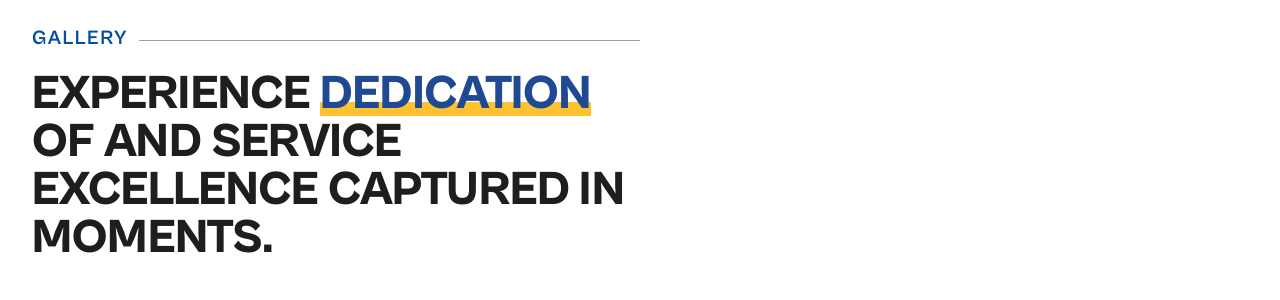
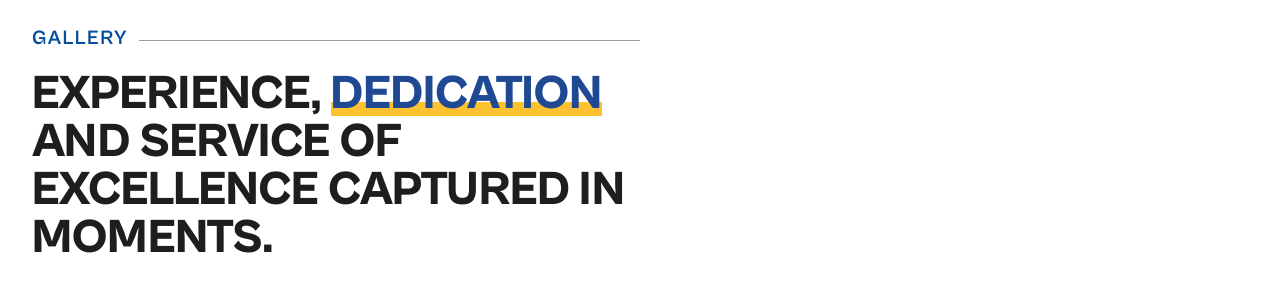
Before and after one commit to dibyawebtuned/sydneycar, a Next.js app: page /gallery in a window 1280 px wide. Shown: the part 165-465 px from the top of the page. Built offline with nearby package versions, Linux system fonts and the light colour scheme.

Commit message:
Fix: Gallery sub-heading

```diff
--- a/app/gallery/page.tsx
+++ b/app/gallery/page.tsx
@@ -95,13 +95,13 @@ export default function QuiltedImageList() {
                         <span className="w-full h-px bg-[#9F9F9F] mb-1.5"></span>
                     </div>
                     <h1 className="uppercase text-[#1e1e1e] text-3xl sm:text-4xl lg:text-5xl font-cabinet font-extrabold mt-2">
-                        Experience{" "}
+                        Experience,{" "}
                         <span className="relative inline-block">
                             <span className="absolute left-0 bottom-0.5 w-full h-3 sm:h-3.5 bg-[#FEC130] z-0"></span>
                             <span className="relative text-[#1F4A93] font-extrabold">dedication</span>
                         </span>{" "}
-                        OF <br className="lg:hidden" />
-                        and service excellence captured in moments.
+                         <br className="lg:hidden" />
+                        and service OF excellence captured in moments.
                     </h1>
                 </div>
 
```
